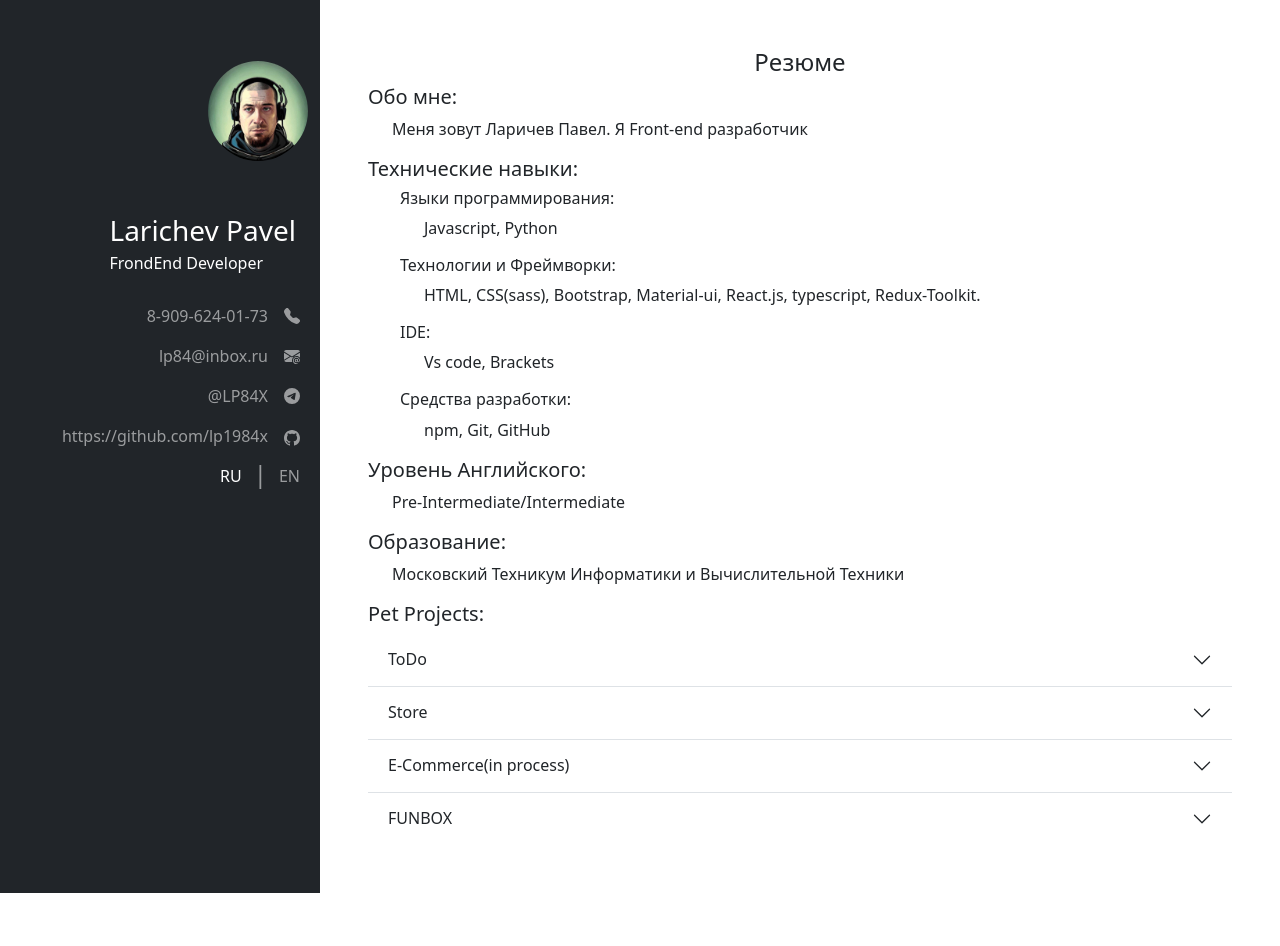
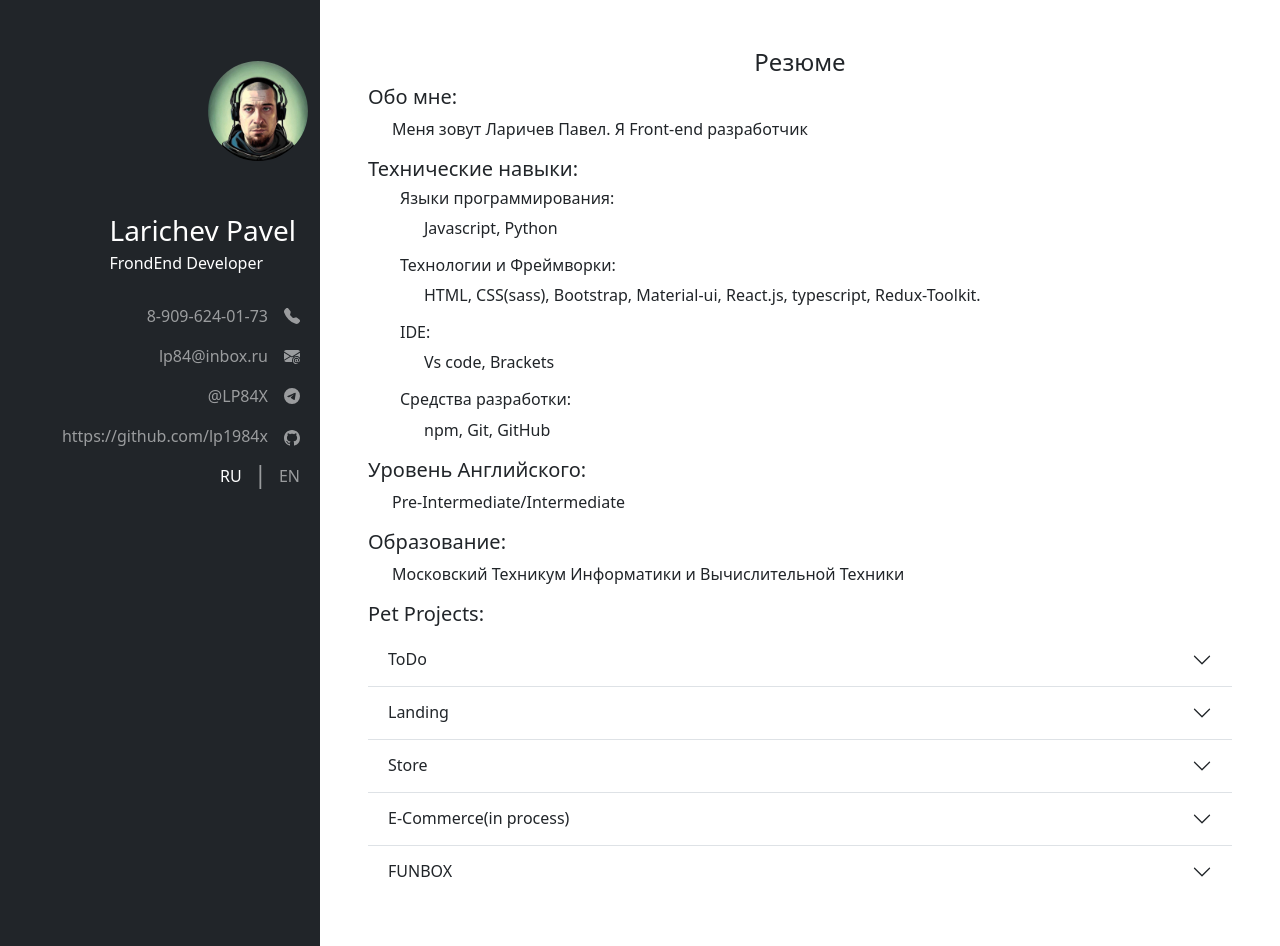
Before and after one commit to lp1984x/summary, a React (Create React App) app: page / in a window 1280 px wide. Before the commit the page ends 893 px from the top, so only its background shows below. Built offline with nearby package versions, Linux system fonts and the light colour scheme.

Commit message:
add landing rep

```diff
--- a/src/components/data/pets.ts
+++ b/src/components/data/pets.ts
@@ -6,6 +6,14 @@ export const pets = [
       netliLink: "https://lp84-todo.netlify.app/",
       gitLink: "https://github.com/lp1984x/ToDo",
     },
+    {
+      title: "Landing",
+      desc_ru: `Простой лэндинг`,
+      desc_en: `Simple landing page`,
+      netliLink: "lp84-landing.netlify.app",
+      gitLink: "https://github.com/lp1984x/Landing",
+    },
+
     {
       title: "Store",
       desc_ru:
```
